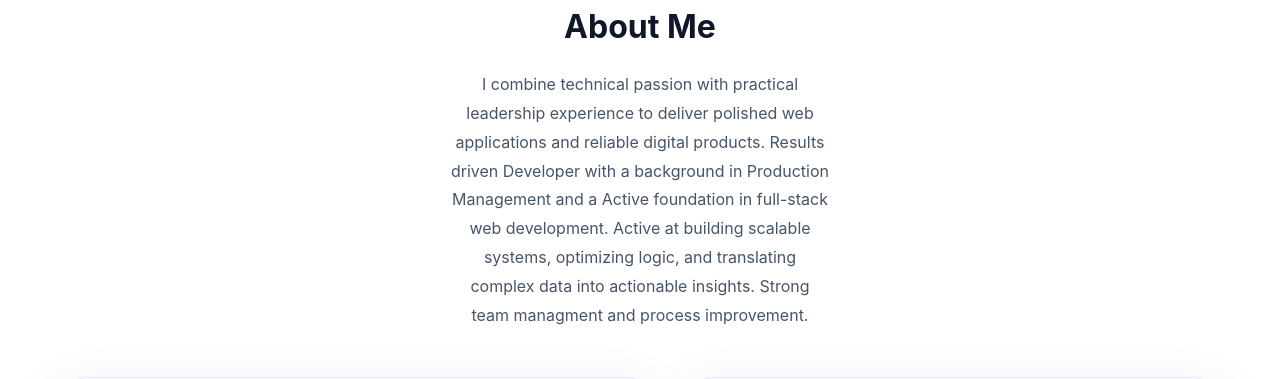
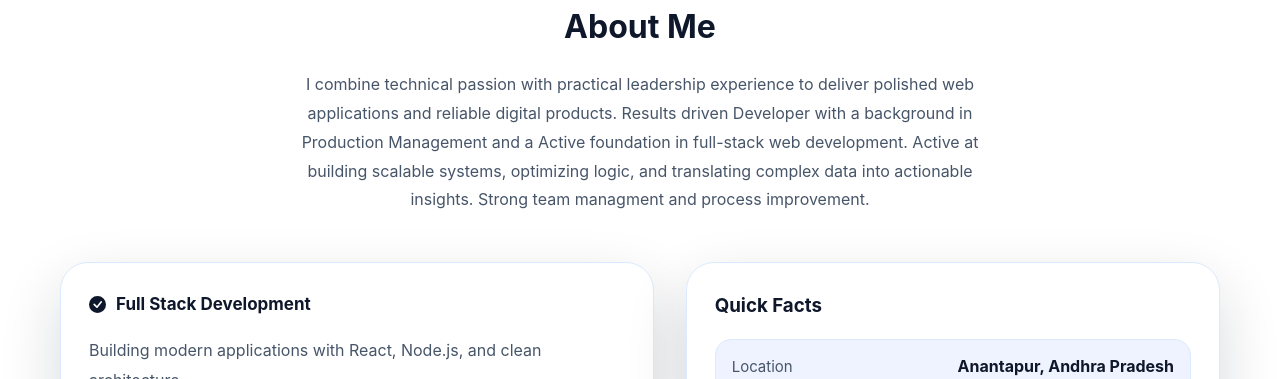
Before and after one commit to Shanmugasrivyshnav/Shanmuga-sri-vyshnav-Portfolio, a React (Create React App) app: page /about in a window 1280 px wide. Shown: the part 231-610 px from the top of the page. Built offline with nearby package versions, Linux system fonts and the light colour scheme.

Commit message:
Update max-width of SectionIntro to 720px

```diff
--- a/src/Components/AboutMe/StyledAboutme.js
+++ b/src/Components/AboutMe/StyledAboutme.js
@@ -23,8 +23,7 @@ export const SectionIntro = styled.p`
   margin: 0;
   color: ${(props) => props.theme.colorTextMuted};
   line-height: 1.8;
-  // max-width: 620px;
-  width:50%;
+  max-width: 720px;
   margin-left: auto;
   margin-right: auto;
 `;
```
